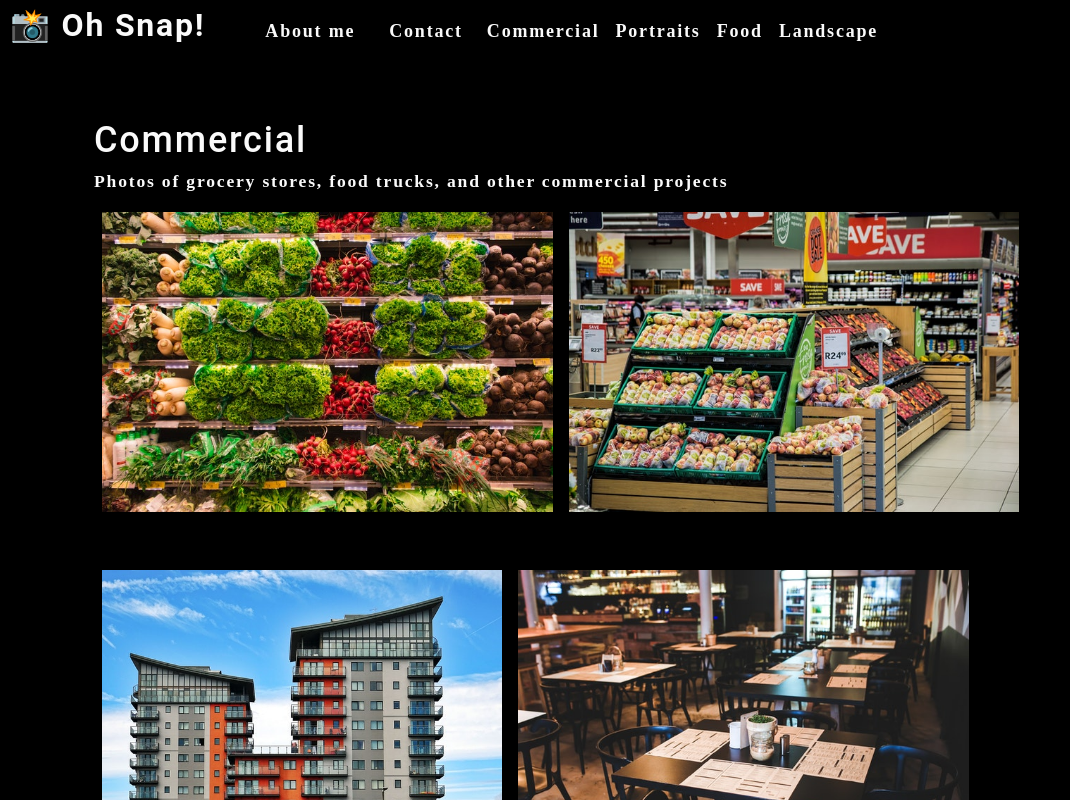
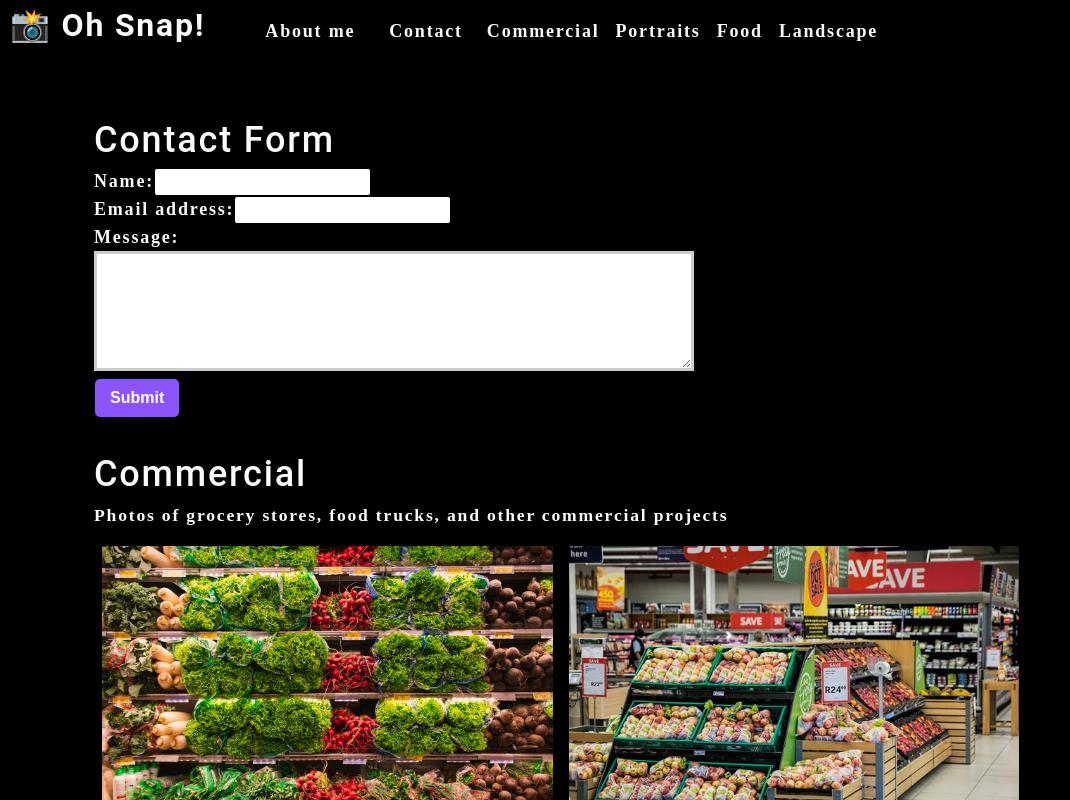
Before and after one commit to natswatch/photo-port, a React (Create React App) app: page / in a window 1280 px wide. Shown: the top 800 px of the page, without its empty margins (0-1070 px from the left). Built offline with nearby package versions, Linux system fonts and the light colour scheme.

Commit message:
form and submit handlers

```diff
--- a/src/App.js
+++ b/src/App.js
@@ -2,6 +2,7 @@
 import About from './components/About';
 import Nav from './components/Nav';
 import Gallery from './components/Gallery';
+import ContactFrom from './components/Contact';
 
 function App() {
   const [categories] = useState([
@@ -24,10 +25,9 @@
         currentCategory={currentCategory}
         ></Nav>
       <main>
-        <div>
-          <Gallery currentCategory={currentCategory}></Gallery>
-          <About></About>
-        </div>
+        <ContactFrom></ContactFrom>
+        <Gallery currentCategory={currentCategory}></Gallery>
+        <About></About>
       </main>
     </div>
   );
--- a/src/components/Contact/index.js
+++ b/src/components/Contact/index.js
@@ -1,25 +1,36 @@
-import React from 'react'
+import React, { useState } from 'react'
 
 function ContactForm() {
 
+    const [formState, setFormState] = useState({name: '', email: '', message: ''});
+    const { name, email, message } = formState;
+
+    function handleChange(e) {
+        setFormState({...formState, [e.target.name]: e.target.value})
+    }
+
+    function handleSubmit(e) {
+        e.preventDefault();
+        console.log(formState);
+    }
 
     return (
         <section>
             <h1>Contact Form</h1>
-            <form id="contact-form">
+            <form id="contact-form" onSubmit={handleSubmit}>
                 <div>
                     <label htmlFor="name">Name:</label>
-                    <input type="text" name="name"/>
+                    <input type="text" defaultValue={name} onChange={handleChange} name="name" />
                 </div>
                 <div>
                     <label htmlFor="email">Email address:</label>
-                    <input type="email" name="email"/>
+                    <input type="email" defaultValue={email} onChange={handleChange} name="email" />
                 </div>
                 <div>
                     <label htmlFor="message">Message:</label>
-                    <textarea name="message" rows="5"/>
+                    <textarea name="message" defaultValue={message} onChange={handleChange} rows="5" />
                 </div>
-                <button type="submit">Submit</button>
+                <button type="submit" onSubmit={handleSubmit}>Submit</button>
             </form>
         </section>
     )
```
Also changed, not shown: 1 other file (tests, documents, lock files or other folders).
